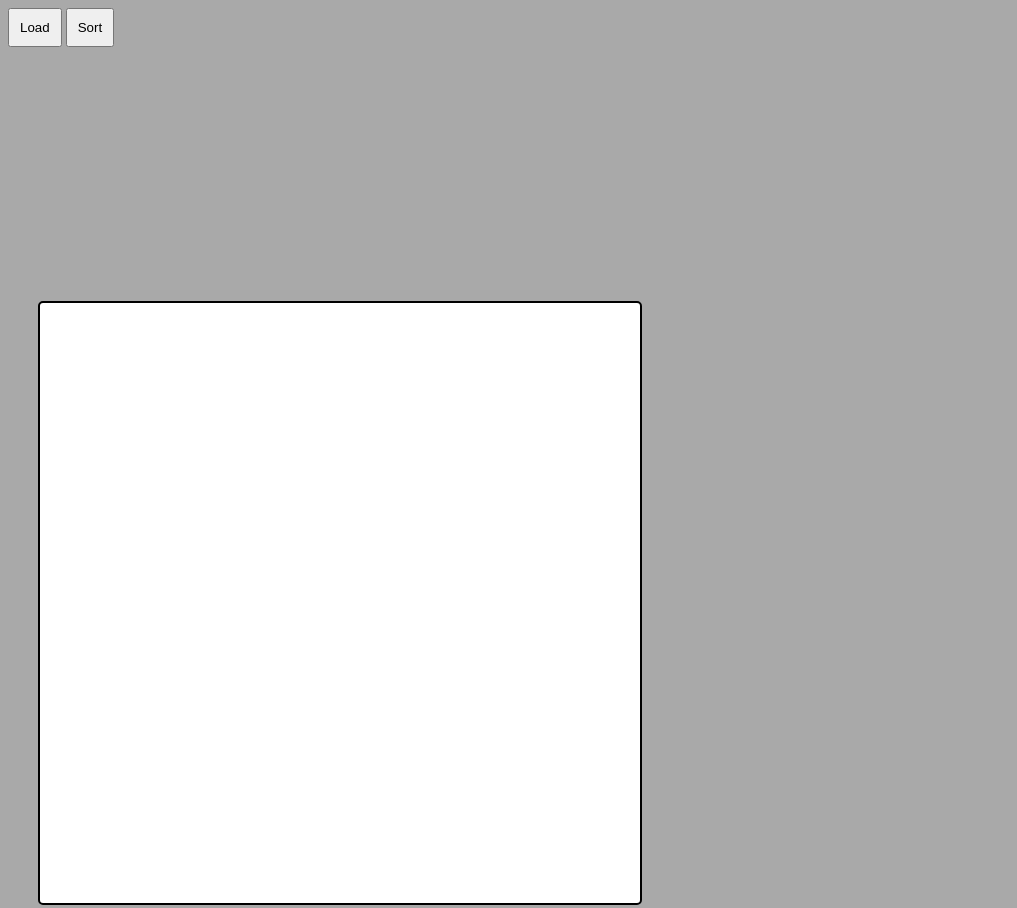
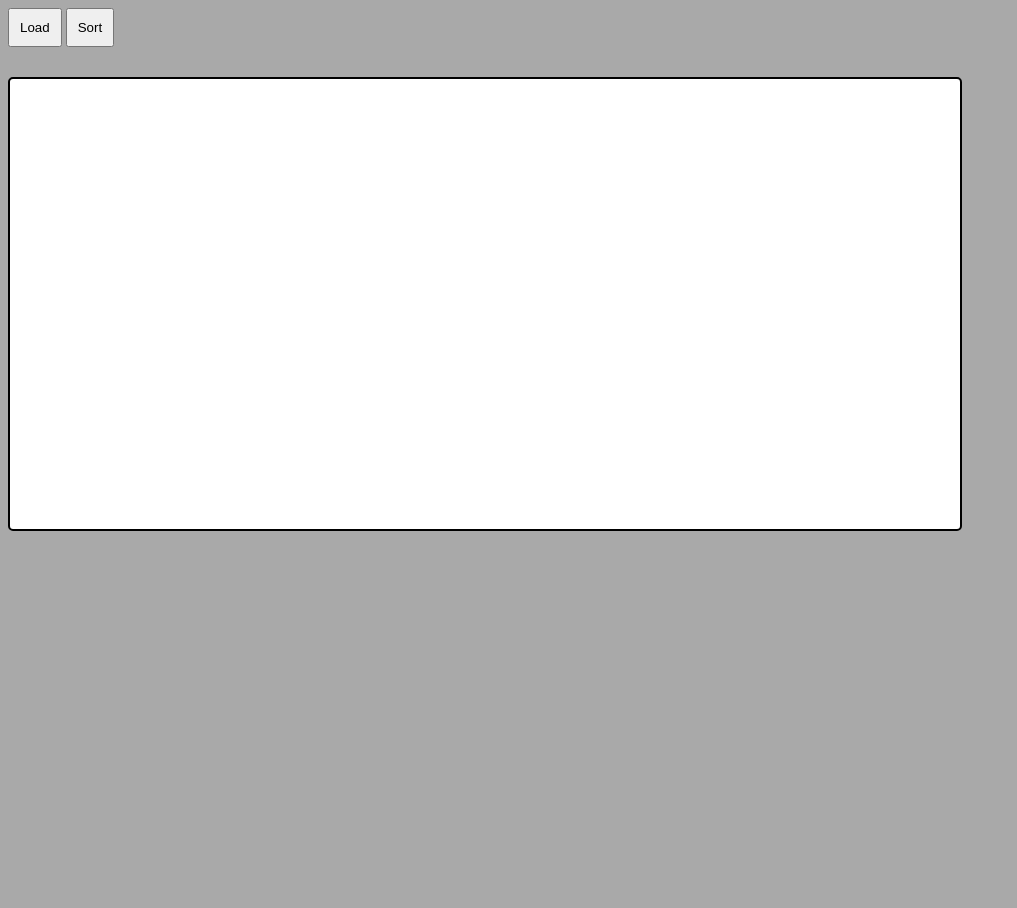
Before and after one commit to julik83/sortingVisualization, a plain HTML site: page Graph.html in a window 1280 px wide. Shown: the top 908 px of the page, without its empty margins (0-1017 px from the left). After the commit the page ends 800 px from the top, so only its background shows below. Drawn offline with Linux system fonts and the light colour scheme.

Commit message:
just needed to swith branch

```diff
--- a/Graph.html
+++ b/Graph.html
@@ -13,10 +13,6 @@
         <button id = "load">Load</button>
         <button id = "sort">Sort</button>
     </div>
-    <div id = "myDiv">
-    </div>
-    <canvas id = "canvas" width="600" height="600"></canvas>
-
     <canvas id="sortingGraphC" width="950" height="450"></canvas>
 
     <script src = index.js></script>
--- a/sortingGraph.js
+++ b/sortingGraph.js
@@ -41,9 +41,11 @@ function drawValues(){
 /*this function is redrawing values after each run of sortValuesA() and is called by BigSort()*/
 function drawSortedValues(){
    cleanup();
-   //here will be other function that will overvrite the canvas with new positions two bars currently changing the position//
+   /*https://developer.mozilla.org/en-US/docs/Web/API/Canvas_API/Tutorial/Applying_styles_and_colors*/
    var s = 10;
+
    for(var i = 0; i <= randomArray_a.length; i++){
+   ctxA.fillStyle = 'rgb(' + Math.floor(255 - 42.5 * randomArray_a[i]) + ', ' + Math.floor(255 - 42.5 * (randomArray_a[i])/2) + ',' + 0 +')';
    ctxA.fillRect(s, canvasA.height - randomArray_a[i], 1, randomArray_a[i])
    s += 3;
    }
```
